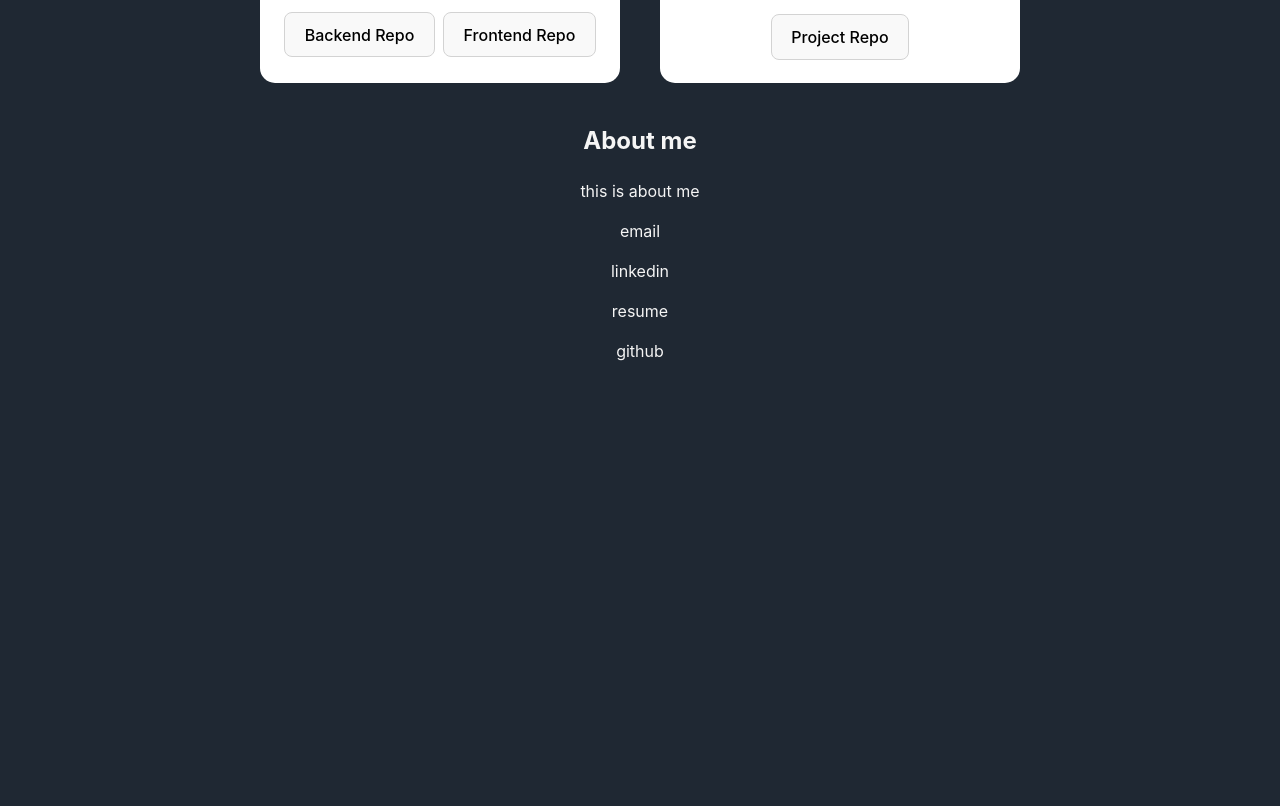
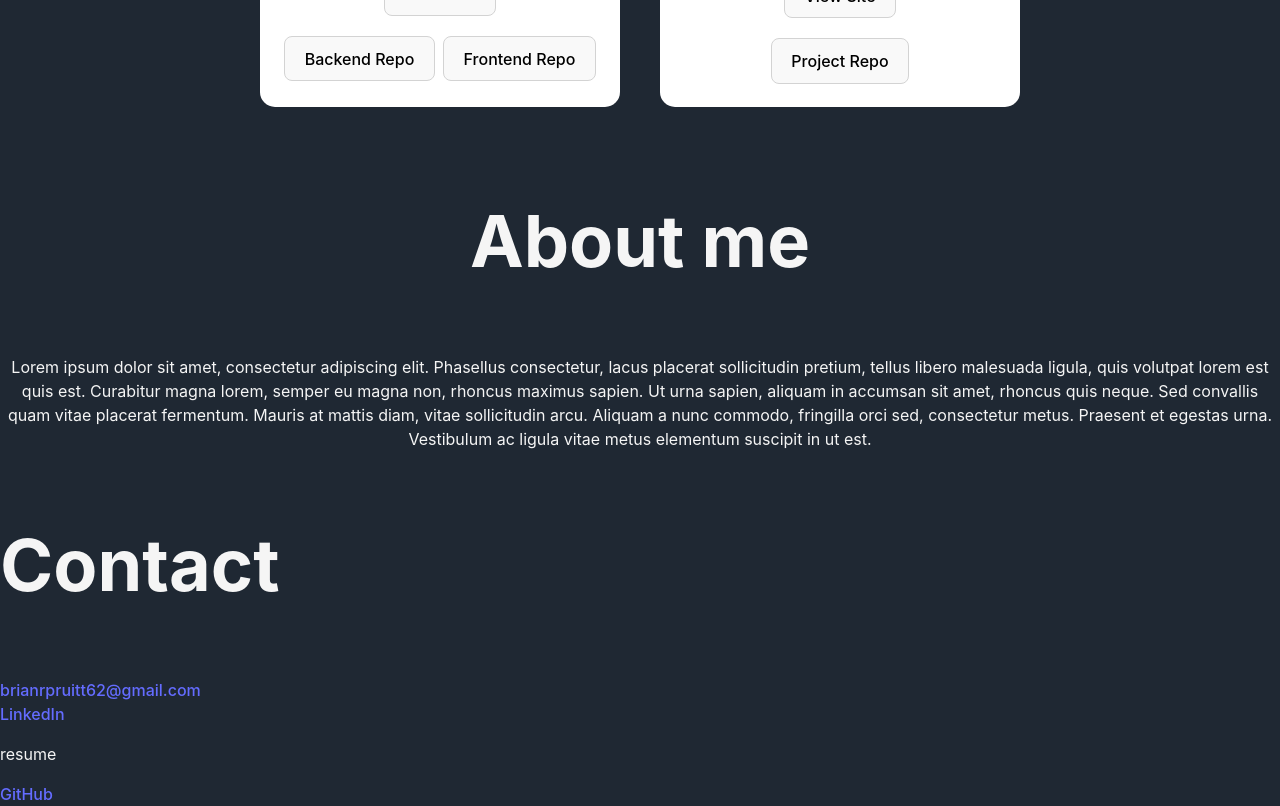
Before and after one commit to bpruitt63/portfolio, a React (Vite) app: page / in a window 1280 px wide. Shown: the part 1480-2286 px from the top of the page. Before the commit the page ends 1859 px from the top, so only its background shows below. Built offline with nearby package versions, Linux system fonts and the light colour scheme; a web font is replaced by a local one.

Commit message:
added personal data, refactored data

```diff
--- a/src/About.jsx
+++ b/src/About.jsx
@@ -1,11 +1,12 @@
 import React from 'react';
+import { aboutMe } from './static/data/personal_data';
 
 function About() {
 
     return (
         <>
             <h2>About me</h2>
-            <p>this is about me</p>
+            <p>{aboutMe.description}</p>
         </>
     );
 };
--- a/src/Contact.jsx
+++ b/src/Contact.jsx
@@ -1,14 +1,17 @@
 import React from 'react';
+import './static/styles/contact.css';
+import { aboutMe } from './static/data/personal_data';
 
 function Contact() {
 
     return (
-        <>
-            <p>email</p>
-            <p>linkedin</p>
+        <div className='contact'>
+            <h2>Contact</h2>
+            <a href={`mailto:${aboutMe.email}`}>{aboutMe.email}</a>
+            <a href={aboutMe.linkedIn}>LinkedIn</a>
             <p>resume</p>
-            <p>github</p>
-        </>
+            <a href={aboutMe.github}>GitHub</a>
+        </div>
     );
 };
 
--- a/src/Projects.jsx
+++ b/src/Projects.jsx
@@ -1,6 +1,6 @@
 import React from 'react';
 import './static/styles/projects.css';
-import {projects} from './static/project_data';
+import {projects} from './static/data/project_data';
 import Project from './Project';
 
 function Projects() {
--- /dev/null
+++ b/src/static/data/personal_data.js
@@ -0,0 +1,15 @@
+export const aboutMe = {
+    description: `Lorem ipsum dolor sit amet, consectetur adipiscing
+                elit. Phasellus consectetur, lacus placerat sollicitudin
+                pretium, tellus libero malesuada ligula, quis volutpat
+                lorem est quis est. Curabitur magna lorem, semper eu magna
+                non, rhoncus maximus sapien. Ut urna sapien, aliquam in
+                accumsan sit amet, rhoncus quis neque. Sed convallis quam
+                vitae placerat fermentum. Mauris at mattis diam, vitae
+                sollicitudin arcu. Aliquam a nunc commodo, fringilla orci
+                sed, consectetur metus. Praesent et egestas urna. Vestibulum
+                ac ligula vitae metus elementum suscipit in ut est.`,
+    email: 'brianrpruitt62@gmail.com',
+    linkedIn: 'https://www.linkedin.com/in/brian-pruitt63/',
+    github: 'https://github.com/bpruitt63'
+};
--- a/src/static/styles/App.css
+++ b/src/static/styles/App.css
@@ -10,3 +10,19 @@ body {
 	height: 56px;
 	opacity: .95;
 }
+
+h2 {
+	font-size: 2.5em;
+}
+
+@media screen and (min-width: 769px) {
+	h2 {
+		font-size: 3.5em;
+	}
+}
+
+@media screen and (min-width: 1225px) {
+	h2 {
+		font-size: 4.5em;
+	}
+}
--- /dev/null
+++ b/src/static/styles/contact.css
@@ -0,0 +1,7 @@
+.contact {
+    text-align: left;
+}
+
+.contact a {
+    display: block;
+}
```
Also changed, not shown: src/static/data/project_data.js (renamed from src/static/project_data.js, +4 -4 lines).
